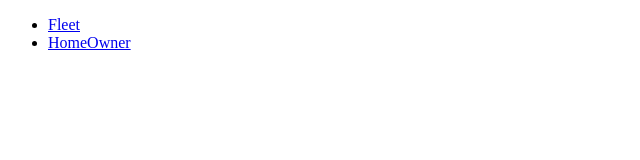
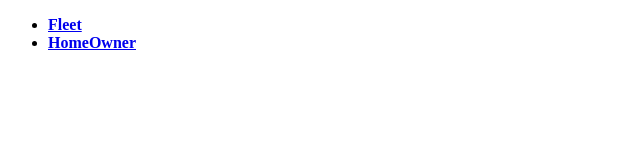
Before and after one commit to Suyash-Chandra-Sapiens/ApplicationManager, a React (Create React App) app: page / in a window 1280 px wide. Shown: the top 160 px of the page, without its empty margins (0-640 px from the left). Built offline with nearby package versions, Linux system fonts and the light colour scheme.

Commit message:
UI improvement

```diff
--- a/src/Pages/HomePage.tsx
+++ b/src/Pages/HomePage.tsx
@@ -4,10 +4,11 @@ export default function HomePage() {
     <>
       <ul>
         <li>
-          <Link to="/fleet">Fleet</Link>
+          <strong><Link to="/fleet">Fleet</Link></strong>
+
         </li>
         <li>
-          <Link to="/HomeOwner?userType=agent&policyExternalNumber=PL-HMP0001078976%2F00">HomeOwner</Link>
+          <strong><Link to="/HomeOwner?userType=agent&policyExternalNumber=PL-HMP0001078976%2F00">HomeOwner</Link></strong>
         </li>
       </ul>
     </>
```
